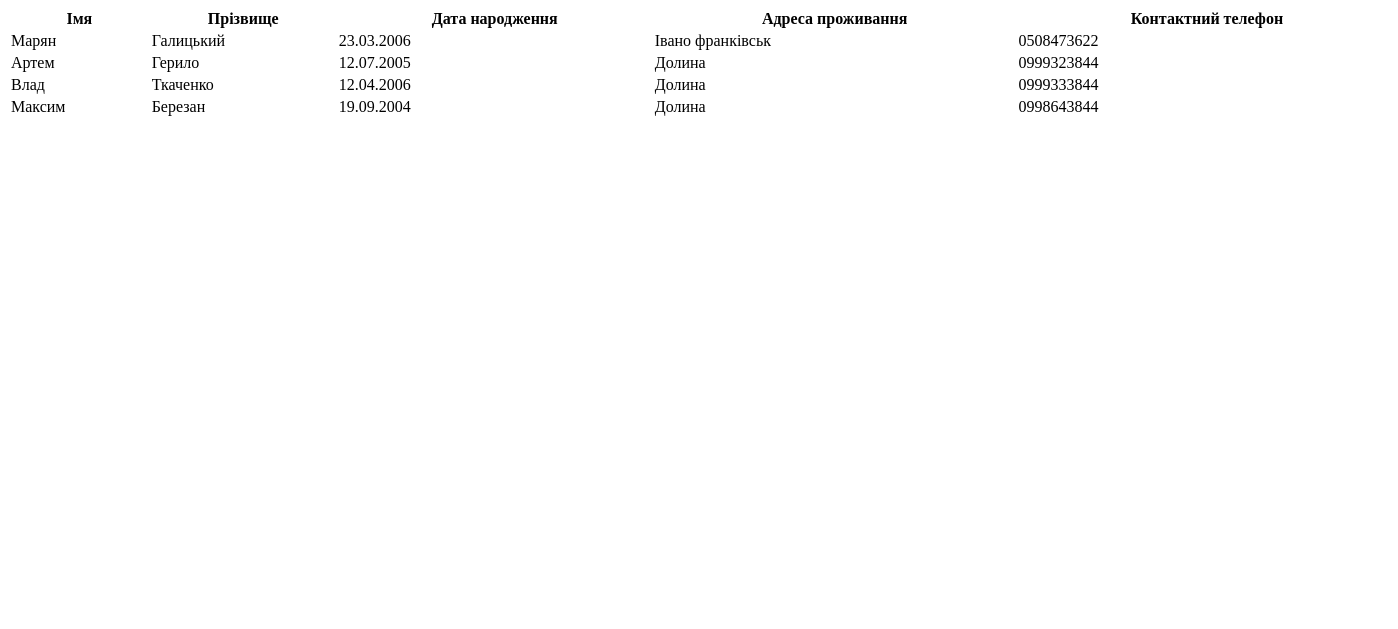
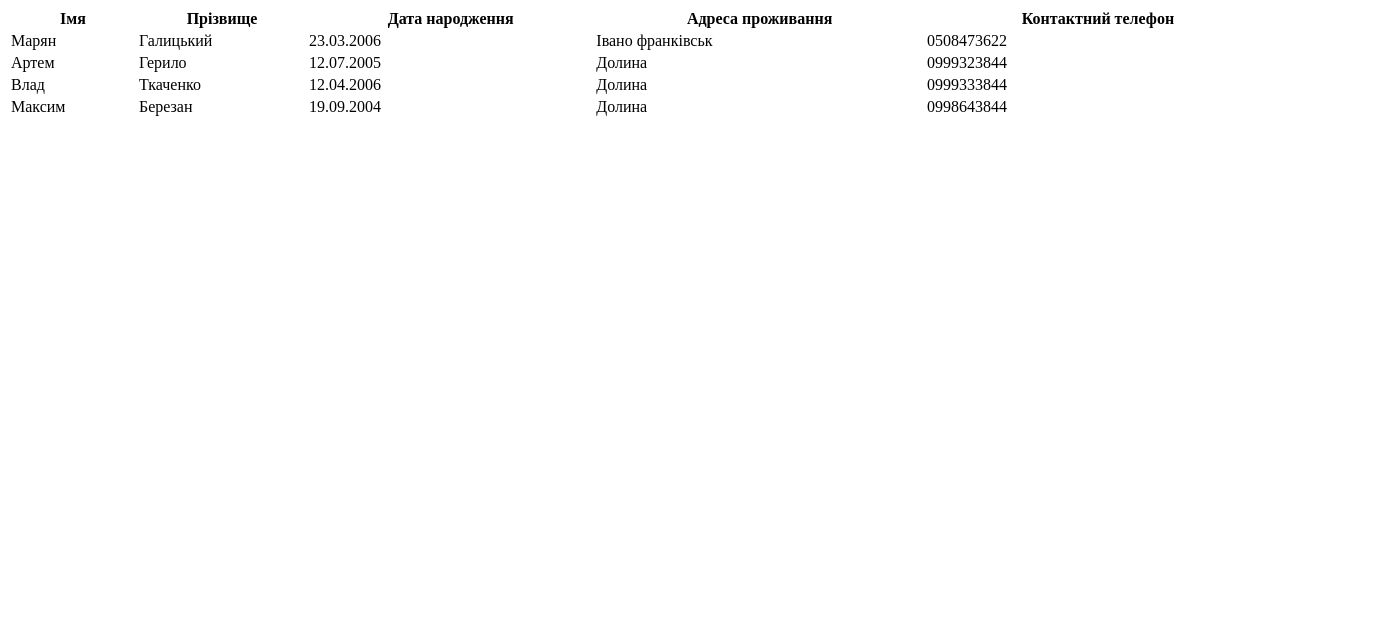
Before and after one commit to denisgos/test1, a plain HTML site: page friends.html in a window 1280 px wide. Shown: the part 171-800 px from the top of the page, 1398 px wide, since content can reach past the window. Drawn offline with Linux system fonts and the light colour scheme.

Commit message:
сссс

```diff
--- a/friends.html
+++ b/friends.html
@@ -8,7 +8,7 @@
 </body>
 <a href="https://denisgos.github.io/test1/">Назад на головну</a>
 <h1>Мої друзі</h1>
-<table style="width:110%">
+<table style="width:100%">
     <tr>
       <th>Імя</th>
       <th>Прізвище</th>
```
